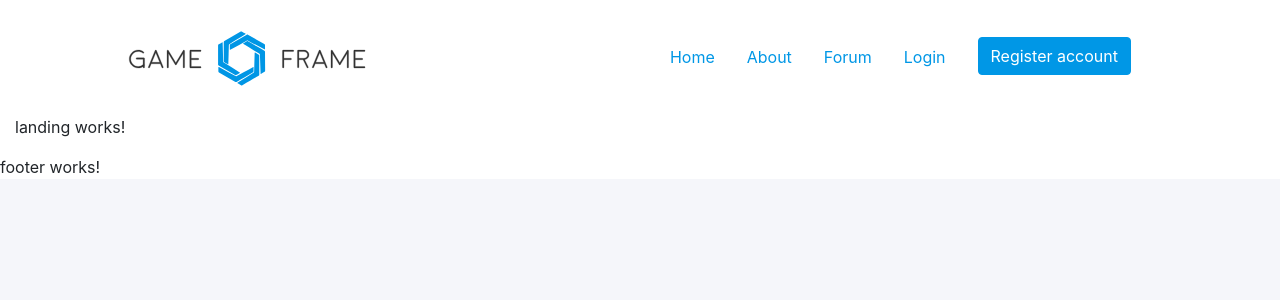
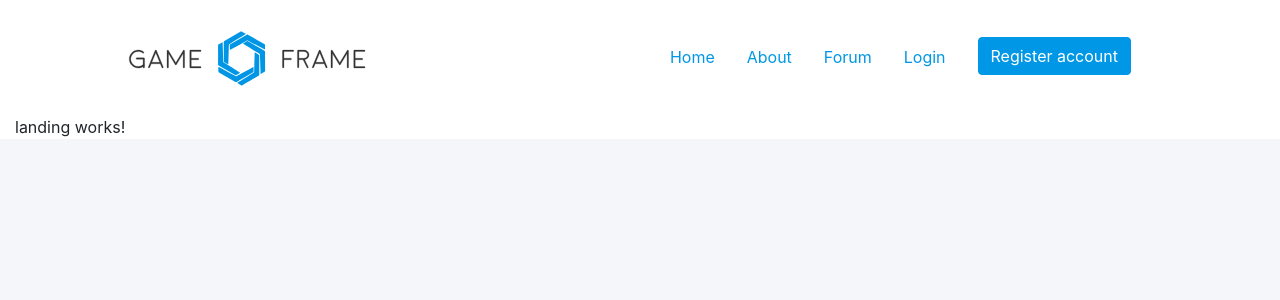
Before and after one commit to ThePartyPinguin/Gameframe-frontend, an Angular app: page / in a window 1280 px wide. Shown: the top 300 px of the page. Built offline with nearby package versions, Linux system fonts and the light colour scheme.

Commit message:
Removed default text from footer

```diff
--- a/src/app/components/footer/footer.component.html
+++ b/src/app/components/footer/footer.component.html
@@ -1,3 +1,3 @@
 <p>
-  footer works!
+
 </p>
```
